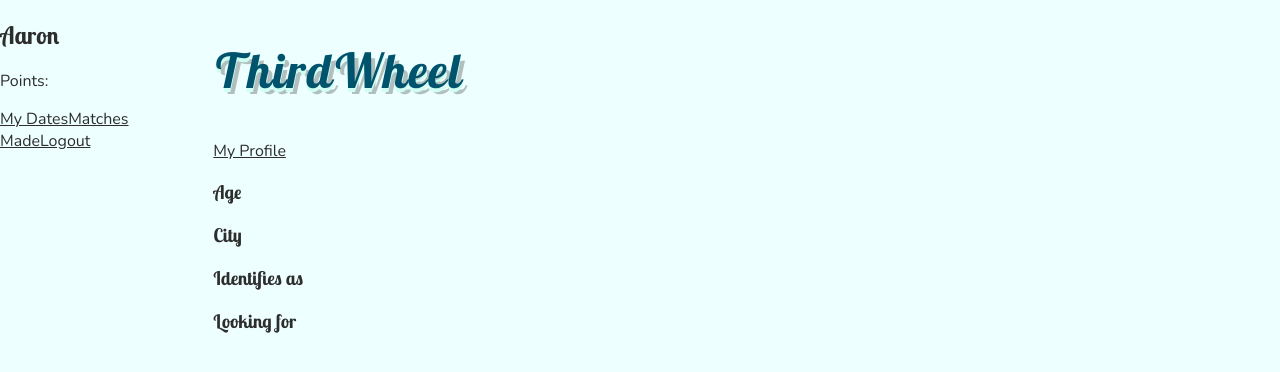
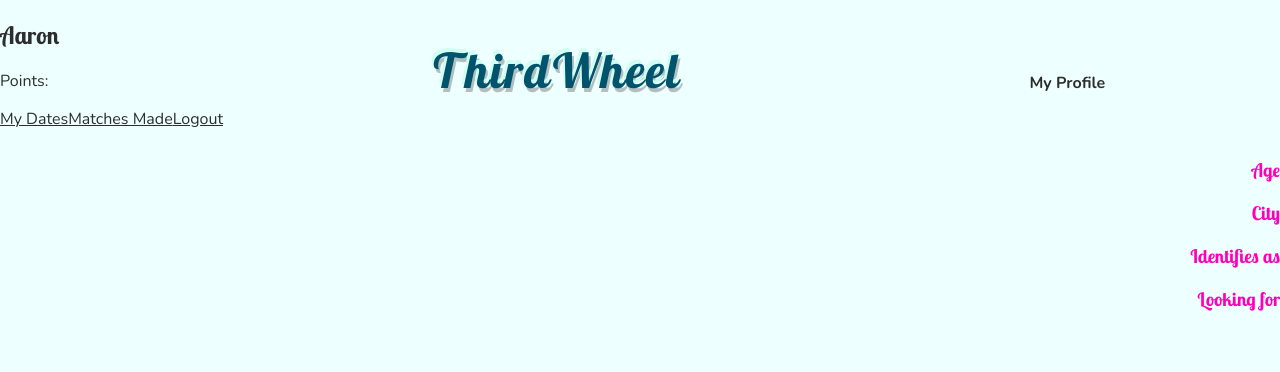
Before and after one commit to aaronpio/thirdwheel, a React (Create React App) app in the folder frontend/: page /profile in a window 1280 px wide. Shown: the top 372 px of the page. Built offline with nearby package versions, Linux system fonts and the light colour scheme.

Commit message:
More basic CSS

```diff
--- a/frontend/src/App.scss
+++ b/frontend/src/App.scss
@@ -1,6 +1,7 @@
 #root {
   display: grid;
-  grid-template-columns: 1fr 5fr;
+  grid-template-columns: 1fr 4fr;
+  grid-template-rows: 1fr 9fr;
   grid-template-areas:
     "sidebar nav"
     "sidebar main";
@@ -15,7 +16,7 @@ nav {
     font-size: 48px;
     letter-spacing: 0.03em;
     color: #00536D;
-    text-shadow: 0px 4px 0px #CFFFF3, 4px 6px 0px rgba(0, 0, 0, 0.25);
+    text-shadow: -2px -4px 0px #CFFFF3, 2px 4px 0px rgba(0, 0, 0, 0.25);
   }
 }
 
--- a/frontend/src/components/Nav.jsx
+++ b/frontend/src/components/Nav.jsx
@@ -1,10 +1,11 @@
 import React from "react";
 import { Link } from "react-router-dom";
+import "./Nav.scss";
 
 export default function Nav({ user }) {
   return (
     <nav>
-      <h1 className="logo">ThirdWheel</h1>
+      <Link to="/"><h1 className="logo">ThirdWheel</h1></Link>
       {user && <Link to="/profile">My Profile</Link>}
     </nav>
   );
--- /dev/null
+++ b/frontend/src/components/Nav.scss
@@ -0,0 +1,14 @@
+nav {
+  display: flex;
+  justify-content: space-around;
+  align-items: baseline;
+
+  &:nth-child(2) {
+    margin-left: auto;
+  }
+
+  * {
+    font-weight: bold;
+    text-decoration: none;
+  }
+}
--- a/frontend/src/components/Profile.jsx
+++ b/frontend/src/components/Profile.jsx
@@ -1,5 +1,6 @@
 import React from "react";
 import { Link } from "react-router-dom";
+import "./Profile.scss"
 
 export default function Profile({ user }) {
   return (
--- /dev/null
+++ b/frontend/src/components/Profile.scss
@@ -0,0 +1,4 @@
+h3 {
+  color: #ff00b8;
+  text-align: right;
+}
```
